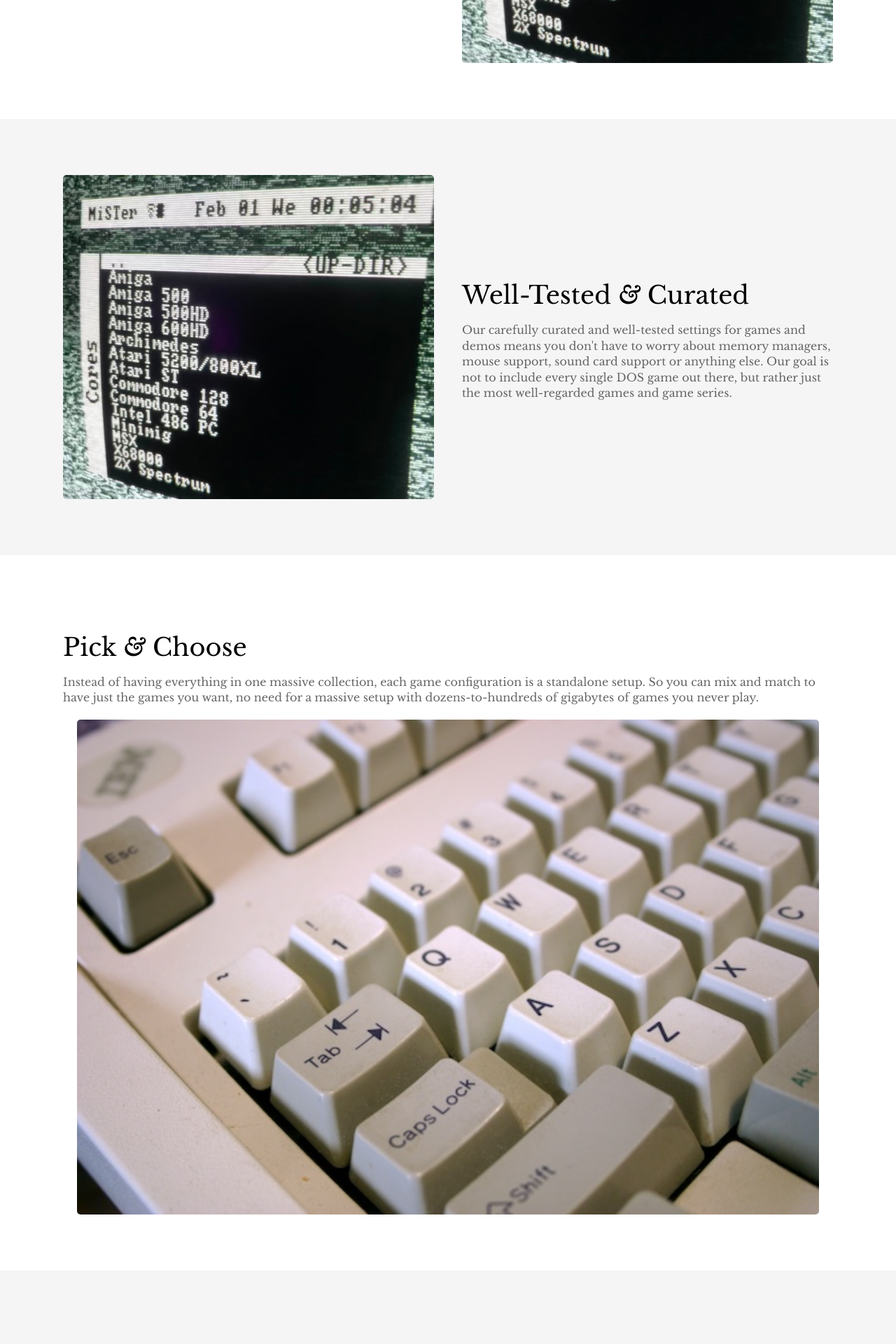
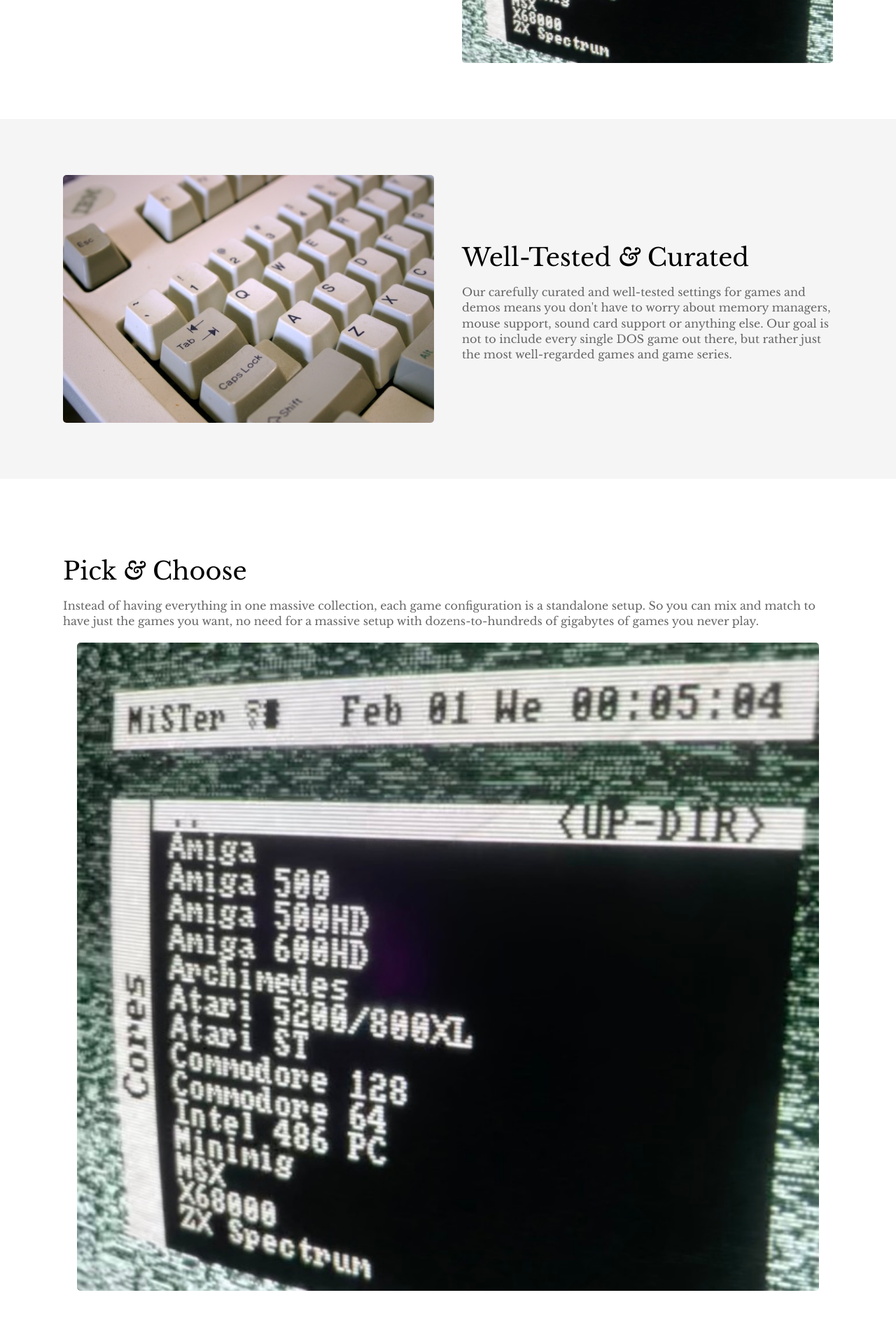
Before and after one commit to 0mhz-net/0mhz-net.github.io, a Jekyll site: the page built from index.html, in a window 1280 px wide. Shown: the part 1043-2963 px from the top of the page at 70% size. Built offline with Jekyll 4.4.1, drawn with Linux system fonts in a browser that asks for light colours.

Commit message:
Was supposed to be in the previous section

```diff
--- a/index.html
+++ b/index.html
@@ -35,7 +35,7 @@
 				<p>Our carefully curated and well-tested settings for games and demos means you don't have to worry about memory managers, mouse support, sound card support or anything else. Our goal is not to include every single DOS game out there, but rather just the most well-regarded games and game series.</p>
 			</div>
 			<div class="image">
-				<img src="{{ site.baseurl }}/images/placeholder.jpg" alt="Screenshot" class="screenshot" />
+				<img src="{{ site.baseurl }}/images/keyboard.jpg" alt="Keyboard" title="Photo by sfllaw on Flickr" class="screenshot" />
 			</div>
 		</div>
 	</section>
@@ -46,7 +46,7 @@
 				<h2>Pick <em>&amp;</em> Choose</h2>
 				<p>Instead of having everything in one massive collection, each game configuration is a standalone setup. So you can mix and match to have just the games you want, no need for a massive setup with dozens-to-hundreds of gigabytes of games you never play.</p>
 			<div class="image">
-				<img src="{{ site.baseurl }}/images/keyboard.jpg" alt="Keyboard" title="Photo by sfllaw on Flickr" class="screenshot" />
+				<img src="{{ site.baseurl }}/images/placeholder.jpg" alt="Placeholder" title="" class="screenshot" />
 			</div>
 		</div>
 	</section>
```
